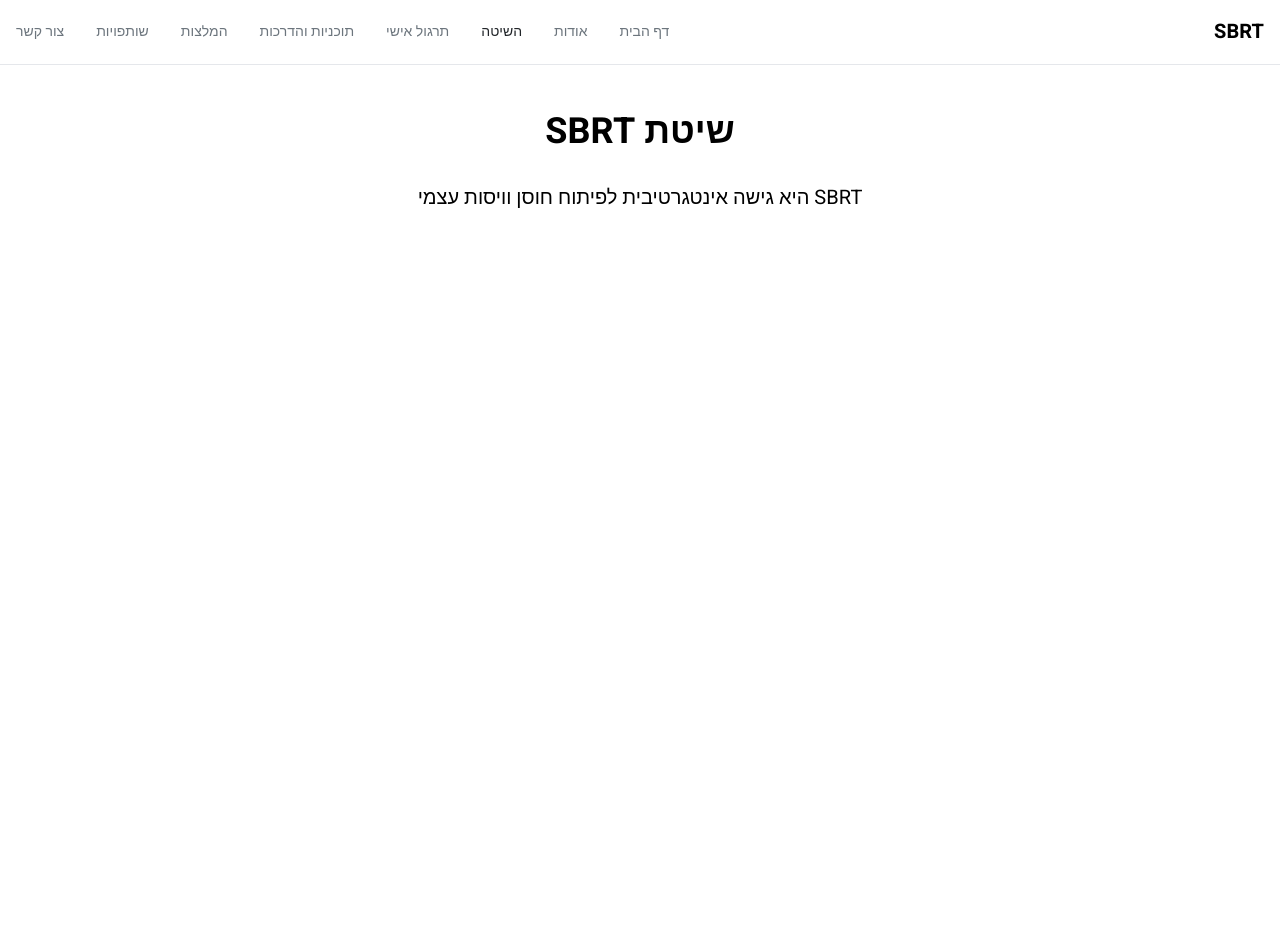
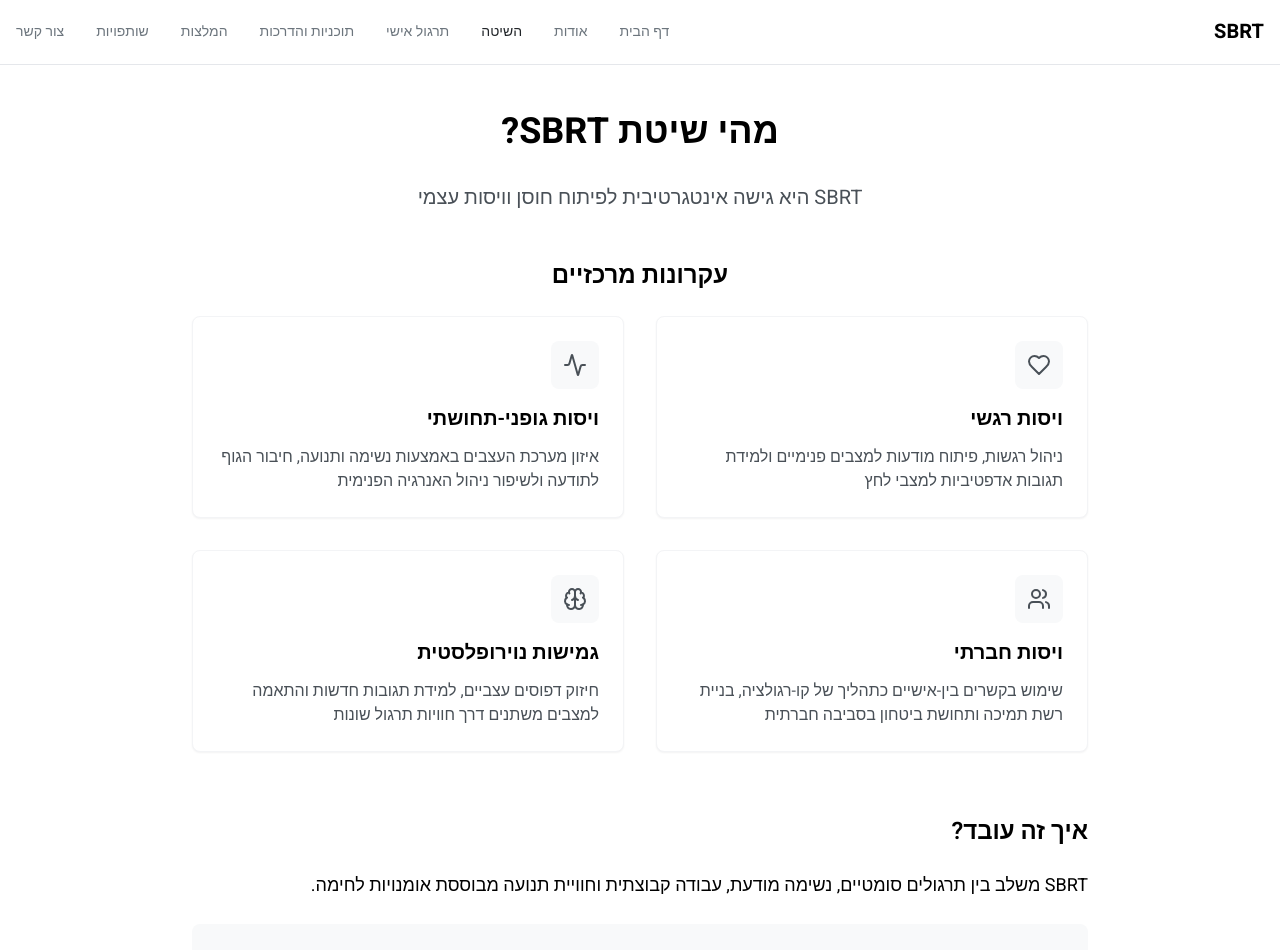
Before and after one commit to RoiHirsh/sbrt-harmony-path, a React (Vite) app: page /method in a window 1280 px wide. Shown: the top 950 px of the page. Before the commit the page ends 800 px from the top, so only its background shows below. Built offline with nearby package versions, Linux system fonts and the light colour scheme.

Commit message:
Add SBRT Method page
This commit adds a new page detailing the SBRT method, including its principles, how it works, who it's for, and its research background.

```diff
--- a/src/pages/Method.tsx
+++ b/src/pages/Method.tsx
@@ -1,15 +1,166 @@
+
+import { Brain, Users, Activity, Heart } from "lucide-react";
 
 const Method = () => {
   return (
     <div className="container mx-auto px-4 py-12">
-      <h1 className="text-4xl font-bold mb-8 text-center">שיטת SBRT</h1>
+      <h1 className="text-4xl font-bold mb-8 text-center">מהי שיטת SBRT?</h1>
       <div className="max-w-4xl mx-auto">
-        <p className="text-xl mb-6 text-center">
-          SBRT היא גישה אינטגרטיבית לפיתוח חוסן וויסות עצמי
-        </p>
+        <div className="mb-16">
+          <p className="text-xl mb-12 text-center text-sbrt-600">
+            SBRT היא גישה אינטגרטיבית לפיתוח חוסן וויסות עצמי
+          </p>
+
+          {/* Core Principles */}
+          <div className="mb-16">
+            <h2 className="text-2xl font-semibold mb-6 text-center">עקרונות מרכזיים</h2>
+            <div className="grid md:grid-cols-2 gap-8">
+              {corePrinciples.map((principle, index) => (
+                <div
+                  key={index}
+                  className="bg-white p-6 rounded-lg shadow-sm border border-gray-100"
+                >
+                  <div className="h-12 w-12 bg-sbrt-50 rounded-lg flex items-center justify-center mb-4">
+                    {principle.icon}
+                  </div>
+                  <h3 className="text-xl font-semibold mb-3">{principle.title}</h3>
+                  <p className="text-sbrt-600">{principle.description}</p>
+                </div>
+              ))}
+            </div>
+          </div>
+
+          {/* How it Works */}
+          <div className="mb-16">
+            <h2 className="text-2xl font-semibold mb-6">איך זה עובד?</h2>
+            <p className="text-lg mb-6">
+              SBRT משלב בין תרגולים סומטיים, נשימה מודעת, עבודה קבוצתית וחוויית תנועה מבוססת אומנויות לחימה.
+            </p>
+            <div className="space-y-4">
+              {howItWorks.map((item, index) => (
+                <div key={index} className="bg-sbrt-50 p-6 rounded-lg">
+                  <h3 className="font-semibold mb-2">{item.title}</h3>
+                  <p className="text-sbrt-700">{item.description}</p>
+                </div>
+              ))}
+            </div>
+          </div>
+
+          {/* Who is it for */}
+          <div className="mb-16">
+            <h2 className="text-2xl font-semibold mb-6">למי זה מתאים?</h2>
+            <div className="grid md:grid-cols-2 gap-6">
+              {targetAudience.map((audience, index) => (
+                <div key={index} className="bg-white p-6 rounded-lg shadow-sm border border-gray-100">
+                  <h3 className="font-semibold mb-3">{audience.group}</h3>
+                  <p className="text-sbrt-600">{audience.description}</p>
+                </div>
+              ))}
+            </div>
+          </div>
+
+          {/* Research Background */}
+          <div>
+            <h2 className="text-2xl font-semibold mb-6">רקע מחקרי</h2>
+            <div className="bg-white p-6 rounded-lg shadow-sm border border-gray-100">
+              <p className="mb-6">
+                SBRT מבוסס על מחקרים מתחום הנוירופסיכולוגיה, חקר המוח ואומנויות התנועה, המדגימים כיצד תרגול פיזי ומנטלי משפיע על:
+              </p>
+              <div className="space-y-4">
+                {researchBackground.map((research, index) => (
+                  <div key={index} className="border-r-2 border-sbrt-200 pr-4">
+                    <h3 className="font-semibold mb-2">{research.topic}</h3>
+                    <p className="text-sbrt-600">{research.description}</p>
+                    <p className="text-sbrt-500 text-sm mt-1">{research.citation}</p>
+                  </div>
+                ))}
+              </div>
+            </div>
+          </div>
+        </div>
       </div>
     </div>
   );
 };
 
+const corePrinciples = [
+  {
+    title: "ויסות רגשי",
+    description: "ניהול רגשות, פיתוח מודעות למצבים פנימיים ולמידת תגובות אדפטיביות למצבי לחץ",
+    icon: <Heart className="w-6 h-6 text-sbrt-600" />
+  },
+  {
+    title: "ויסות גופני-תחושתי",
+    description: "איזון מערכת העצבים באמצעות נשימה ותנועה, חיבור הגוף לתודעה ולשיפור ניהול האנרגיה הפנימית",
+    icon: <Activity className="w-6 h-6 text-sbrt-600" />
+  },
+  {
+    title: "ויסות חברתי",
+    description: "שימוש בקשרים בין-אישיים כתהליך של קו-רגולציה, בניית רשת תמיכה ותחושת ביטחון בסביבה חברתית",
+    icon: <Users className="w-6 h-6 text-sbrt-600" />
+  },
+  {
+    title: "גמישות נוירופלסטית",
+    description: "חיזוק דפוסים עצביים, למידת תגובות חדשות והתאמה למצבים משתנים דרך חוויות תרגול שונות",
+    icon: <Brain className="w-6 h-6 text-sbrt-600" />
+  }
+];
+
+const howItWorks = [
+  {
+    title: "פיתוח תחושת קרקוע וחיבור לגוף",
+    description: "תנועה מסונכרנת ככלי לשיפור הרגולציה הפיזיולוגית והרגשית"
+  },
+  {
+    title: "העצמת תחושת ההתקדמות",
+    description: "שימוש בפרקטיקות של תרגול קבוצתי המייצרות פידבק ישיר לשיפור מתמשך, ולא רק השגת הישגים חיצוניים"
+  },
+  {
+    title: "שיפור ניהול מצבי לחץ",
+    description: "יצירת סביבה תרגולית המדמה אתגרים מחיי היום-יום ומפתחת מיומנויות הסתגלות גמישות"
+  }
+];
+
+const targetAudience = [
+  {
+    group: "יחידים",
+    description: "המעוניינים לרכוש כלים להתמודדות עם מצבי סטרס ולשפר את יכולת הוויסות העצמי שלהם"
+  },
+  {
+    group: "קבוצות תרגול",
+    description: "המעוניינות לפתח תחושת שייכות ותמיכה דרך תרגול משותף, תוך למידה זה מזה"
+  },
+  {
+    group: "צוותים רפואיים ואנשי מקצוע",
+    description: "עובדים בתנאי לחץ המעוניינים לשלב מיומנויות של ויסות גופני ונפשי בעבודתם היומיומית"
+  },
+  {
+    group: "אנשי ביטחון ואוכלוסיות חשופות ללחץ מתמשך",
+    description: "מתן כלים לניהול תגובות במצבי חירום ובתנאי שטח מורכבים"
+  }
+];
+
+const researchBackground = [
+  {
+    topic: "מערכת העצבים האוטונומית",
+    description: "וויסות עצמי דרך נשימה ותנועה מבוקרת",
+    citation: "Porges, 2011"
+  },
+  {
+    topic: "התמודדות עם סטרס וטראומה",
+    description: "חיזוק החוסן הפיזיולוגי והרגשי דרך תהליכי למידה מבוססי תנועה",
+    citation: "Van der Kolk, 2014"
+  },
+  {
+    topic: "גמישות מוחית ונוירופלסטיות",
+    description: "השפעת תרגול עקבי על מבנה ותפקוד המוח",
+    citation: "Davidson & McEwen, 2012"
+  },
+  {
+    topic: "הקשרים בין תרגול קבוצתי והעצמה אישית",
+    description: "כיצד תרגול במסגרת חברתית מעודד שיפור מיומנויות וויסות",
+    citation: "Schore, 2003"
+  }
+];
+
 export default Method;
```
